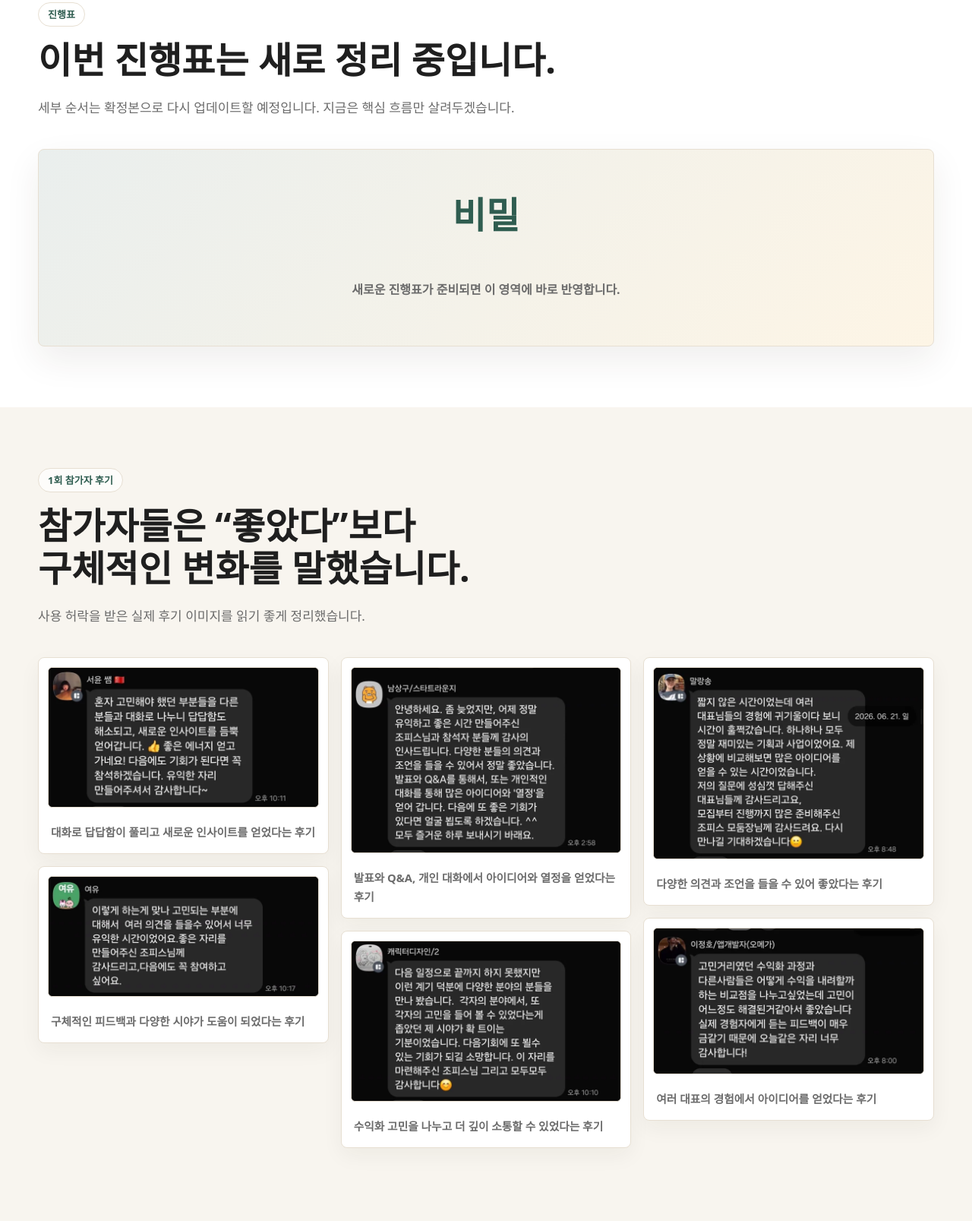
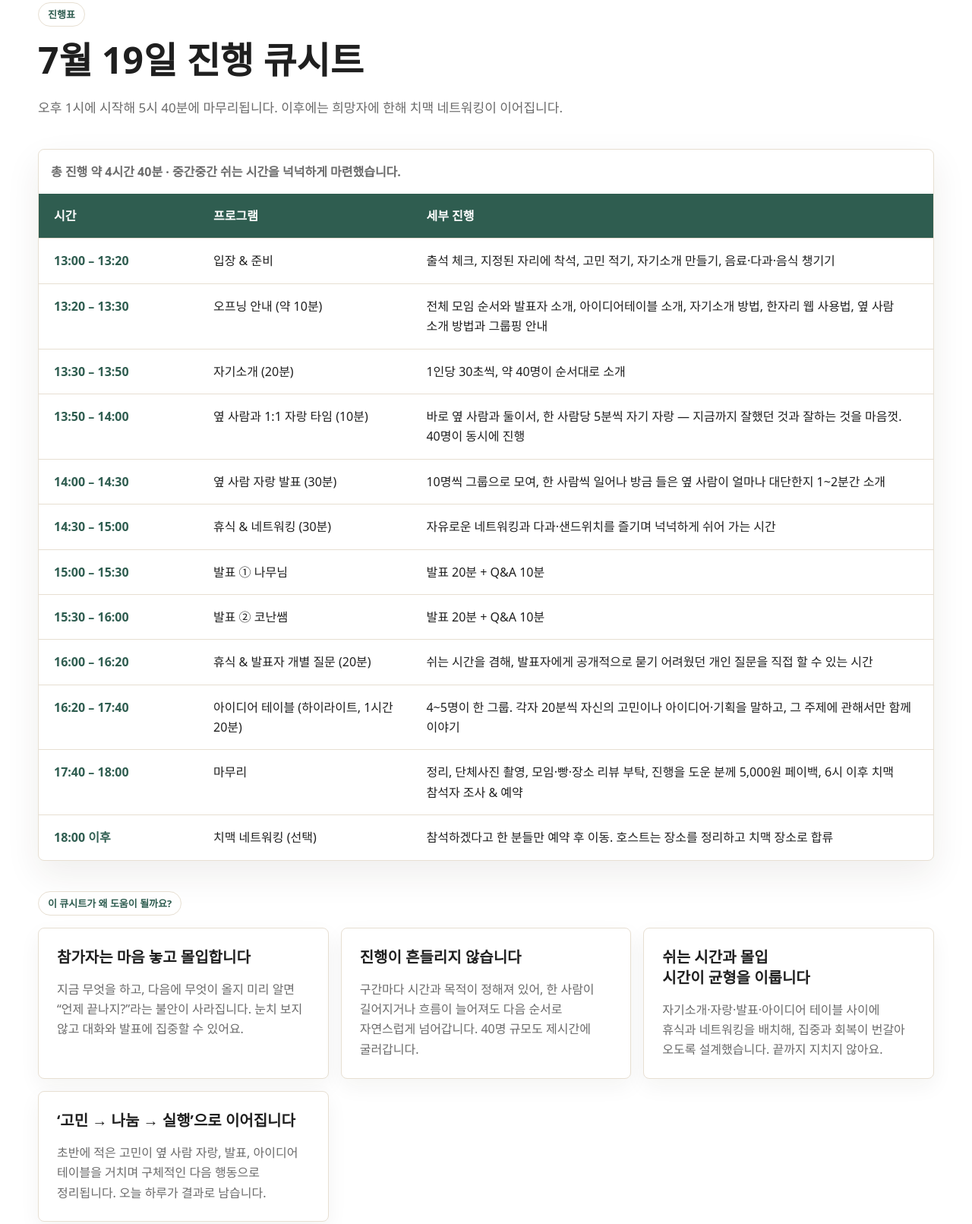
Before and after one commit to conbilab/jopeace-ideatable, a plain HTML site: page index.html in a window 1280 px wide. Shown: the part 5254-6865 px from the top of the page at 76% size. Drawn offline with Linux system fonts and the light colour scheme.

Commit message:
feat: 진행 큐시트 공개 및 큐시트 효용 설명 섹션 추가
- '비밀' 자리표시자를 7월 19일 진행 큐시트 표로 교체 (13:00~17:40 + 치맥)
- 화장실 관련 문구를 부드럽게 순화
- 큐시트 하단에 '이 큐시트가 왜 도움이 되는지' 설명 카드 4개 추가

```diff
--- a/index.html
+++ b/index.html
@@ -262,12 +262,104 @@
         <div class="container">
           <div class="section-lead reveal">
             <p class="section-label">진행표</p>
-            <h2 id="schedule-title">이번 진행표는 새로 정리 중입니다.</h2>
-            <p>세부 순서는 확정본으로 다시 업데이트할 예정입니다. 지금은 핵심 흐름만 살려두겠습니다.</p>
+            <h2 id="schedule-title">7월 19일 진행 큐시트</h2>
+            <p>오후 1시에 시작해 5시 40분에 마무리됩니다. 이후에는 희망자에 한해 치맥 네트워킹이 이어집니다.</p>
           </div>
-          <div class="secret-panel reveal" aria-label="진행표 준비 중">
-            <p class="secret-word">비밀</p>
-            <p>새로운 진행표가 준비되면 이 영역에 바로 반영합니다.</p>
+          <div class="schedule-table-wrap reveal">
+            <table class="schedule-table">
+              <caption>총 진행 약 4시간 40분 · 중간중간 쉬는 시간을 넉넉하게 마련했습니다.</caption>
+              <thead>
+                <tr>
+                  <th scope="col">시간</th>
+                  <th scope="col">프로그램</th>
+                  <th scope="col">세부 진행</th>
+                </tr>
+              </thead>
+              <tbody>
+                <tr>
+                  <td>13:00 – 13:20</td>
+                  <td>입장 &amp; 준비</td>
+                  <td>출석 체크, 지정된 자리에 착석, 고민 적기, 자기소개 만들기, 음료·다과·음식 챙기기</td>
+                </tr>
+                <tr>
+                  <td>13:20 – 13:30</td>
+                  <td>오프닝 안내 (약 10분)</td>
+                  <td>전체 모임 순서와 발표자 소개, 아이디어테이블 소개, 자기소개 방법, 한자리 웹 사용법, 옆 사람 소개 방법과 그룹핑 안내</td>
+                </tr>
+                <tr>
+                  <td>13:30 – 13:50</td>
+                  <td>자기소개 (20분)</td>
+                  <td>1인당 30초씩, 약 40명이 순서대로 소개</td>
+                </tr>
+                <tr>
+                  <td>13:50 – 14:00</td>
+                  <td>옆 사람과 1:1 자랑 타임 (10분)</td>
+                  <td>바로 옆 사람과 둘이서, 한 사람당 5분씩 자기 자랑 — 지금까지 잘했던 것과 잘하는 것을 마음껏. 40명이 동시에 진행</td>
+                </tr>
+                <tr>
+                  <td>14:00 – 14:30</td>
+                  <td>옆 사람 자랑 발표 (30분)</td>
+                  <td>10명씩 그룹으로 모여, 한 사람씩 일어나 방금 들은 옆 사람이 얼마나 대단한지 1~2분간 소개</td>
+                </tr>
+                <tr>
+                  <td>14:30 – 15:00</td>
+                  <td>휴식 &amp; 네트워킹 (30분)</td>
+                  <td>자유로운 네트워킹과 다과·샌드위치를 즐기며 넉넉하게 쉬어 가는 시간</td>
+                </tr>
+                <tr>
+                  <td>15:00 – 15:30</td>
+                  <td>발표 ① 나무님</td>
+                  <td>발표 20분 + Q&amp;A 10분</td>
+                </tr>
+                <tr>
+                  <td>15:30 – 16:00</td>
+                  <td>발표 ② 코난쌤</td>
+                  <td>발표 20분 + Q&amp;A 10분</td>
+                </tr>
+                <tr>
+                  <td>16:00 – 16:20</td>
+                  <td>휴식 &amp; 발표자 개별 질문 (20분)</td>
+                  <td>쉬는 시간을 겸해, 발표자에게 공개적으로 묻기 어려웠던 개인 질문을 직접 할 수 있는 시간</td>
+                </tr>
+                <tr>
+                  <td>16:20 – 17:40</td>
+                  <td>아이디어 테이블 (하이라이트, 1시간 20분)</td>
+                  <td>4~5명이 한 그룹. 각자 20분씩 자신의 고민이나 아이디어·기획을 말하고, 그 주제에 관해서만 함께 이야기</td>
+                </tr>
+                <tr>
+                  <td>17:40 – 18:00</td>
+                  <td>마무리</td>
+                  <td>정리, 단체사진 촬영, 모임·빵·장소 리뷰 부탁, 진행을 도운 분께 5,000원 페이백, 6시 이후 치맥 참석자 조사 &amp; 예약</td>
+                </tr>
+                <tr>
+                  <td>18:00 이후</td>
+                  <td>치맥 네트워킹 (선택)</td>
+                  <td>참석하겠다고 한 분들만 예약 후 이동. 호스트는 장소를 정리하고 치맥 장소로 합류</td>
+                </tr>
+              </tbody>
+            </table>
+          </div>
+
+          <div class="schedule-why reveal">
+            <p class="section-label">이 큐시트가 왜 도움이 될까요?</p>
+            <div class="feature-grid">
+              <article class="feature-card">
+                <h3>참가자는 마음 놓고 몰입합니다</h3>
+                <p>지금 무엇을 하고, 다음에 무엇이 올지 미리 알면 “언제 끝나지?”라는 불안이 사라집니다. 눈치 보지 않고 대화와 발표에 집중할 수 있어요.</p>
+              </article>
+              <article class="feature-card">
+                <h3>진행이 흔들리지 않습니다</h3>
+                <p>구간마다 시간과 목적이 정해져 있어, 한 사람이 길어지거나 흐름이 늘어져도 다음 순서로 자연스럽게 넘어갑니다. 40명 규모도 제시간에 굴러갑니다.</p>
+              </article>
+              <article class="feature-card">
+                <h3>쉬는 시간과 몰입 시간이 균형을 이룹니다</h3>
+                <p>자기소개·자랑·발표·아이디어 테이블 사이에 휴식과 네트워킹을 배치해, 집중과 회복이 번갈아 오도록 설계했습니다. 끝까지 지치지 않아요.</p>
+              </article>
+              <article class="feature-card">
+                <h3>‘고민 → 나눔 → 실행’으로 이어집니다</h3>
+                <p>초반에 적은 고민이 옆 사람 자랑, 발표, 아이디어 테이블을 거치며 구체적인 다음 행동으로 정리됩니다. 오늘 하루가 결과로 남습니다.</p>
+              </article>
+            </div>
           </div>
         </div>
       </section>
--- a/styles.css
+++ b/styles.css
@@ -887,6 +887,11 @@
   white-space: nowrap;
 }
 
+/* 큐시트 하단 '왜 도움이 되는지' 설명 블록 */
+.schedule-why {
+  margin-top: var(--space-10);
+}
+
 .reviews {
   background: var(--color-ivory);
 }
```
